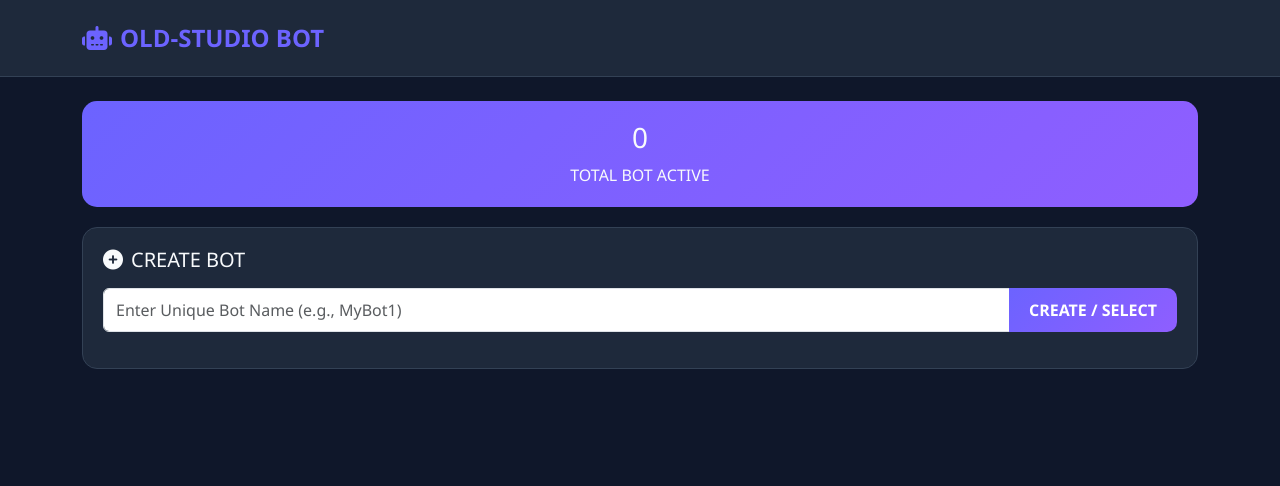
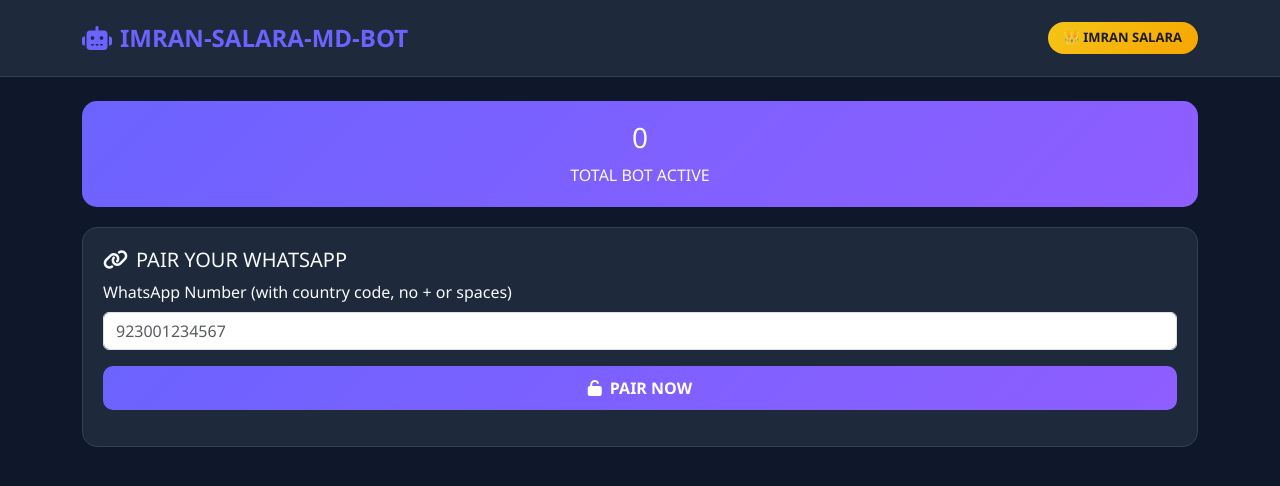
Before and after one commit to Imran-Salara-MD/IMRAN-SALARA-MD-BOT, a website: page index.html in a window 1280 px wide. Drawn offline with nearby package versions, Linux system fonts and the light colour scheme; no server answers.

Commit message:
Add files via upload

```diff
--- a/index.html
+++ b/index.html
@@ -26,12 +26,14 @@
         .progress-container { width: 100%; background-color: var(--border); border-radius: 10px; margin-top: 15px; display: none; }
         .progress-bar { width: 0%; height: 10px; background: linear-gradient(90deg, var(--primary), var(--secondary)); border-radius: 10px; transition: width 0.5s ease; }
         .loading-text { font-size: 12px; color: var(--muted); margin-top: 5px; text-align: center; }
+        .crown-badge { background: linear-gradient(135deg, #f5c518, #f7a600); color: #1a1a1a; font-weight: 800; font-size: 13px; padding: 6px 16px; border-radius: 20px; display: inline-flex; align-items: center; gap: 6px; }
     </style>
 </head>
 <body>
     <nav class="navbar">
-        <div class="container">
-            <a class="navbar-brand" href="#"><i class="fas fa-robot me-2"></i>OLD-STUDIO BOT</a>
+        <div class="container d-flex justify-content-between align-items-center">
+            <a class="navbar-brand" href="#"><i class="fas fa-robot me-2"></i>IMRAN-SALARA-MD-BOT</a>
+            <span class="crown-badge">👑 IMRAN SALARA</span>
         </div>
     </nav>
 
@@ -41,25 +43,14 @@
             <p class="mb-0">TOTAL BOT ACTIVE</p>
         </div>
 
-        <div id="setupSection">
-            <div class="post-card">
-                <h5 class="mb-3"><i class="fas fa-plus-circle me-2"></i>CREATE BOT</h5>
-                <div class="input-group mb-3">
-                    <input type="text" id="userIdInput" class="form-control" placeholder="Enter Unique Bot Name (e.g., MyBot1)">
-                    <button class="btn btn-primary" onclick="selectUser()">CREATE / SELECT</button>
-                </div>
-            </div>
-        </div>
-
-        <div id="userDashboard" class="hidden">
         <div id="stage1">
             <div class="post-card">
-                    <h5><i class="fas fa-link me-2"></i>PAIRING CODE</h5>
+                <h5><i class="fas fa-link me-2"></i>PAIR YOUR WHATSAPP</h5>
                 <div class="mb-3">
-                        <label class="form-label">WhatsApp Number (with country code)</label>
+                    <label class="form-label">WhatsApp Number (with country code, no + or spaces)</label>
                     <input type="tel" class="form-control" id="pairNumber" placeholder="923001234567">
                 </div>
-                    <button class="btn btn-primary w-100" id="pairBtn">GENERATE CODE</button>
+                <button class="btn btn-primary w-100" id="pairBtn"><i class="fas fa-unlock me-2"></i>PAIR NOW</button>
 
                 <!-- Live Loading Bar -->
                 <div id="progressContainer" class="progress-container">
@@ -85,23 +76,11 @@
             </div>
         </div>
     </div>
-    </div>
 
     <script src="https://cdn.socket.io/4.5.4/socket.io.min.js"></script>
     <script>
         const socket = io();
         let currentUserId = null;
-
-        function selectUser() {
-            const userId = document.getElementById('userIdInput').value.trim();
-            if (!userId) return alert('Enter a bot name');
-            currentUserId = userId;
-            socket.emit('set-user', userId);
-            document.getElementById('activeBotName').innerText = "Bot: " + userId;
-            document.getElementById('userDashboard').classList.remove('hidden');
-            document.getElementById('stage1').classList.remove('hidden');
-            document.getElementById('stage2').classList.add('hidden');
-        }
 
         socket.on('total-active', (count) => {
             document.getElementById('totalActive').innerText = count;
@@ -138,8 +117,14 @@
         let isPairing = false;
         document.getElementById('pairBtn').onclick = () => {
             if (isPairing) return;
-            const number = document.getElementById('pairNumber').value;
-            if (!number) return alert('Enter number');
+            const number = document.getElementById('pairNumber').value.trim().replace(/[^0-9]/g, '');
+            if (!number) return alert('Enter your WhatsApp number');
+
+            // The number itself becomes this bot session's unique ID - no separate
+            // "bot name" step needed. Each number gets its own isolated session.
+            currentUserId = number;
+            socket.emit('set-user', currentUserId);
+            document.getElementById('activeBotName').innerText = "Bot: " + currentUserId;
 
             isPairing = true;
             document.getElementById('pairBtn').disabled = true;
```
Lines whose indentation alone changed are shown as unchanged.
